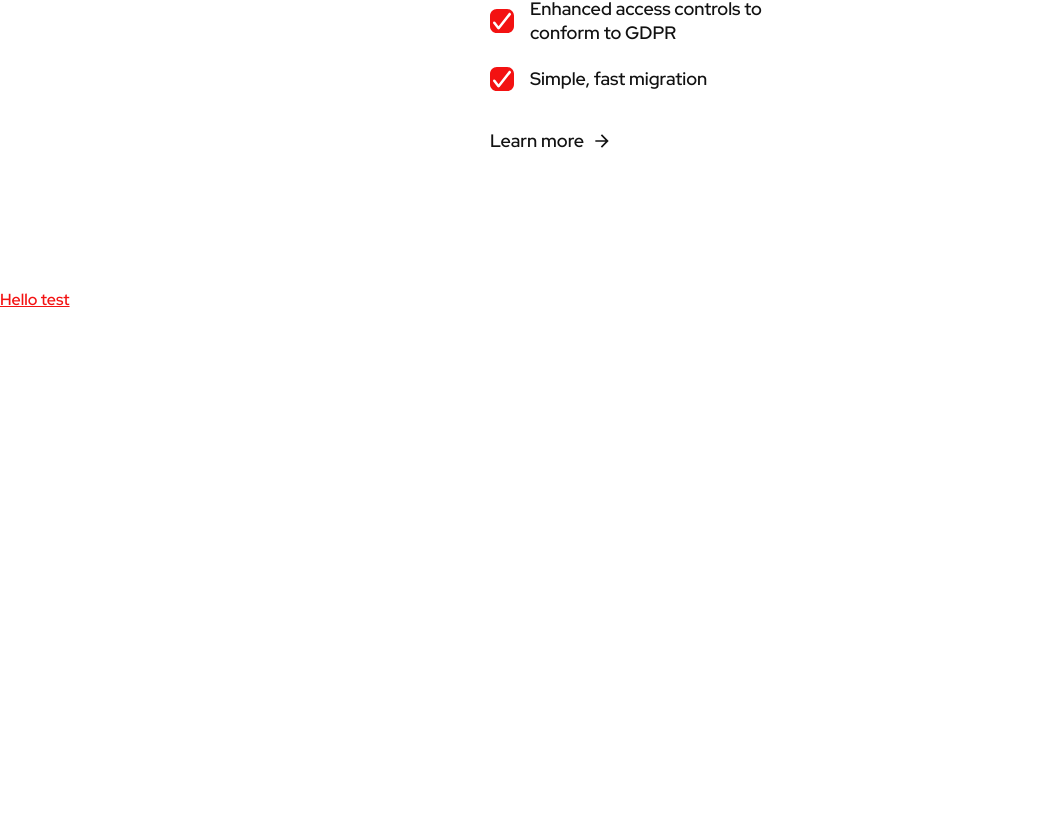
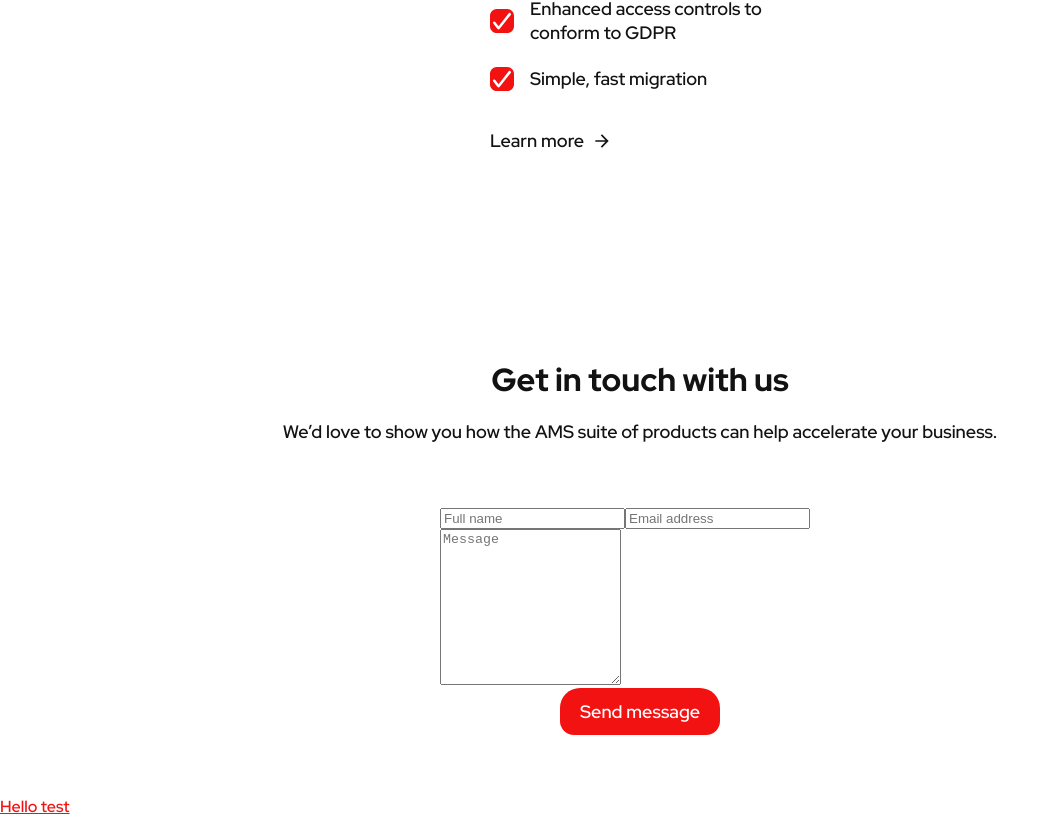
Before and after one commit to kierandrewett/6.2-ams-website, a Next.js app: page / in a window 1280 px wide. Shown: the part 2506-3323 px from the top of the page, without its empty margins (0-1056 px from the left). Before the commit the page ends 2816 px from the top, so only its background shows below. Built offline with nearby package versions, Linux system fonts and the light colour scheme.

Commit message:
🗃️ Add contact form with database connection

```diff
--- a/next.config.js
+++ b/next.config.js
@@ -3,7 +3,7 @@ import { useID } from '@dothq/id';
 /** @type {import('next').NextConfig} */
 const nextConfig = {
     reactStrictMode: true,
-    output: "export",
+    output: process.env.HTML ? "export" : "standalone",
     distDir: "dist",
     webpack: (config, ctx) => {
         return config;
--- a/package.json
+++ b/package.json
@@ -10,9 +10,11 @@
         "lint": "node scripts/build.js lint"
     },
     "dependencies": {
+        "@planetscale/database": "^1.7.0",
         "@types/node": "20.1.0",
         "@types/react": "18.2.6",
         "@types/react-dom": "18.2.4",
+        "axios": "^1.4.0",
         "clsx": "^1.2.1",
         "next": "13.4.1",
         "prettier": "^2.8.8",
--- /dev/null
+++ b/src/lib/database.ts
@@ -0,0 +1,11 @@
+import { connect } from "@planetscale/database";
+
+export const openDatabaseConnection = () => {
+	const conn = connect({
+		host: process.env.DATABASE_HOST,
+		username: process.env.DATABASE_USERNAME,
+		password: process.env.DATABASE_PASSWORD
+	});
+
+	return conn;
+};
--- /dev/null
+++ b/src/pages/api/contact.ts
@@ -0,0 +1,65 @@
+import { NextApiRequest, NextApiResponse } from "next";
+import { openDatabaseConnection } from "../../lib/database";
+
+const emailRegex =
+	/([-!#-'*+/-9=?A-Z^-~]+(\.[-!#-'*+/-9=?A-Z^-~]+)*|"([]!#-[^-~ \t]|(\\[\t -~]))+")@([0-9A-Za-z]([0-9A-Za-z-]{0,61}[0-9A-Za-z])?(\.[0-9A-Za-z]([0-9A-Za-z-]{0,61}[0-9A-Za-z])?)*|\[((25[0-5]|2[0-4][0-9]|1[0-9]{2}|[1-9]?[0-9])(\.(25[0-5]|2[0-4][0-9]|1[0-9]{2}|[1-9]?[0-9])){3}|IPv6:((((0|[1-9A-Fa-f][0-9A-Fa-f]{0,3}):){6}|::((0|[1-9A-Fa-f][0-9A-Fa-f]{0,3}):){5}|[0-9A-Fa-f]{0,4}::((0|[1-9A-Fa-f][0-9A-Fa-f]{0,3}):){4}|(((0|[1-9A-Fa-f][0-9A-Fa-f]{0,3}):)?(0|[1-9A-Fa-f][0-9A-Fa-f]{0,3}))?::((0|[1-9A-Fa-f][0-9A-Fa-f]{0,3}):){3}|(((0|[1-9A-Fa-f][0-9A-Fa-f]{0,3}):){0,2}(0|[1-9A-Fa-f][0-9A-Fa-f]{0,3}))?::((0|[1-9A-Fa-f][0-9A-Fa-f]{0,3}):){2}|(((0|[1-9A-Fa-f][0-9A-Fa-f]{0,3}):){0,3}(0|[1-9A-Fa-f][0-9A-Fa-f]{0,3}))?::(0|[1-9A-Fa-f][0-9A-Fa-f]{0,3}):|(((0|[1-9A-Fa-f][0-9A-Fa-f]{0,3}):){0,4}(0|[1-9A-Fa-f][0-9A-Fa-f]{0,3}))?::)((0|[1-9A-Fa-f][0-9A-Fa-f]{0,3}):(0|[1-9A-Fa-f][0-9A-Fa-f]{0,3})|(25[0-5]|2[0-4][0-9]|1[0-9]{2}|[1-9]?[0-9])(\.(25[0-5]|2[0-4][0-9]|1[0-9]{2}|[1-9]?[0-9])){3})|(((0|[1-9A-Fa-f][0-9A-Fa-f]{0,3}):){0,5}(0|[1-9A-Fa-f][0-9A-Fa-f]{0,3}))?::(0|[1-9A-Fa-f][0-9A-Fa-f]{0,3})|(((0|[1-9A-Fa-f][0-9A-Fa-f]{0,3}):){0,6}(0|[1-9A-Fa-f][0-9A-Fa-f]{0,3}))?::)|(?!IPv6:)[0-9A-Za-z-]*[0-9A-Za-z]:[!-Z^-~]+)])/;
+
+export default async function (req: NextApiRequest, res: NextApiResponse) {
+	const error = (code: number, message: string) =>
+		res.status(code).json({
+			ok: false,
+			message
+		});
+
+	if (req.method == "POST") {
+		try {
+			const body = req.body;
+
+			if (
+				!body.name ||
+				!body.emailAddress ||
+				!body.message ||
+				!body.name.trim().length ||
+				!body.emailAddress.trim().length ||
+				!body.message.trim().length
+			) {
+				return error(400, "Missing required fields.");
+			}
+
+			if (!emailRegex.test(body.emailAddress)) {
+				return error(400, "Invalid email address.");
+			}
+
+			try {
+				const db = openDatabaseConnection();
+
+				await db.execute(`CREATE TABLE IF NOT EXISTS messages (
+                    id int NOT NULL PRIMARY KEY AUTO_INCREMENT,
+                    name varchar(255) NOT NULL,
+                    emailAddress varchar(255) NOT NULL,
+                    message text NOT NULL,
+                    createdAt datetime(3) NOT NULL DEFAULT current_timestamp(3)
+                );`);
+
+				const inserted = await db.execute(
+					`INSERT INTO messages (name, emailAddress, message) VALUES (?, ?, ?)`,
+					[body.name, body.emailAddress, body.message]
+				);
+
+				const record = await db.execute(`SELECT * FROM messages WHERE id=?`, [
+					inserted.insertId
+				]);
+
+				return res.status(200).send(record.rows[0] || {});
+			} catch (e) {
+				console.error(e);
+				return error(500, "Could not send message, database problem.");
+			}
+		} catch (e: any) {
+			return error(400, "Field validation failed.");
+		}
+	} else {
+		res.status(405).send("405 Method Not Allowed");
+		return;
+	}
+}
--- a/src/pages/index.tsx
+++ b/src/pages/index.tsx
@@ -17,8 +17,67 @@ import { Database } from "../icons/Database";
 import { FilledCheck } from "../icons/FilledCheck";
 import { Graphs } from "../icons/Graphs";
 
+enum FormState {
+	Idle,
+	Submitting,
+	Error,
+	Success
+}
+
+const wait = async (ms: number) => new Promise((r) => setTimeout(() => r(1), ms));
+
+const isJSON = (str: string) => {
+	try {
+		JSON.parse(str);
+	} catch (e) {
+		return false;
+	}
+	return true;
+};
+
 export default function Home() {
-	const [count, setCount] = React.useState(0);
+	const [formState, setFormState] = React.useState(FormState.Idle);
+	const [formError, setFormError] = React.useState<any>();
+
+	const onFormSubmit = async (e: React.FormEvent<HTMLFormElement>) => {
+		e.preventDefault();
+		e.stopPropagation();
+
+		const form = e.target as HTMLFormElement;
+
+		const name = form.elements.namedItem("name") as HTMLInputElement;
+		const emailAddress = form.elements.namedItem("email_address") as HTMLInputElement;
+		const message = form.elements.namedItem("message") as HTMLTextAreaElement;
+
+		if (!name || !emailAddress || !message) return;
+
+		setFormError(null);
+		setFormState(FormState.Submitting);
+
+		await wait(1000);
+
+		fetch("/api/contact", {
+			method: "POST",
+			headers: {
+				Accept: "application/json",
+				"Content-Type": "application/json"
+			},
+			body: JSON.stringify({
+				name: name.value,
+				emailAddress: emailAddress.value,
+				message: message.value
+			})
+		}).then(async (res) => {
+			const text = await res.text();
+
+			if (res.status == 200) {
+				setFormState(FormState.Success);
+			} else {
+				setFormState(FormState.Error);
+				setFormError(isJSON(text) ? JSON.parse(text).message : text);
+			}
+		});
+	};
 
 	return (
 		<Layout page={"home"}>
@@ -225,6 +284,93 @@ export default function Home() {
 					</ul>
 				</HeroBody>
 			</Hero>
+
+			<Hero id={"home-hero-ams-contact"}>
+				<HeroBody className={"jc-center ai-center gap-lg"}>
+					<div className={"flex dir-col gap-sm ai-center jc-center"}>
+						<h2>Get in touch with us</h2>
+						<p>
+							We’d love to show you how the AMS suite of products can help accelerate
+							your business.
+						</p>
+					</div>
+
+					{formState !== FormState.Success ? (
+						<form
+							className={"ams-form"}
+							style={{ maxWidth: "400px", minWidth: "400px" }}
+							onSubmit={(e) => onFormSubmit(e)}
+						>
+							<label
+								className={"ams-visually-hidden"}
+								htmlFor={"ams-contact-form--name"}
+							>
+								Full name:
+							</label>
+							<input
+								id={"ams-contact-form--name"}
+								className={"ams-input"}
+								type={"text"}
+								name={"name"}
+								placeholder={"Full name"}
+								disabled={formState == FormState.Submitting}
+								required
+							/>
+							<label
+								className={"ams-visually-hidden"}
+								htmlFor={"ams-contact-form--email_address"}
+							>
+								Email address:
+							</label>
+							<input
+								id={"ams-contact-form--email_address"}
+								className={"ams-input"}
+								type={"email"}
+								name={"email_address"}
+								placeholder={"Email address"}
+								disabled={formState == FormState.Submitting}
+								required
+							/>
+							<label
+								className={"ams-visually-hidden"}
+								htmlFor={"ams-contact-form--message"}
+							>
+								Enter a message:
+							</label>
+							<textarea
+								id={"ams-contact-form--message"}
+								className={"ams-input"}
+								name={"message"}
+								placeholder={"Message"}
+								minLength={25}
+								disabled={formState == FormState.Submitting}
+								style={{
+									resize: "vertical",
+									minHeight: "150px",
+									maxHeight: "300px"
+								}}
+								required
+							/>
+
+							{formState == FormState.Error && <Highlight>{formError}</Highlight>}
+
+							<Button
+								colour={"red"}
+								type={"submit"}
+								style={{ margin: "0 auto" }}
+								disabled={formState == FormState.Submitting}
+							>
+								{formState == FormState.Submitting ? "Sending..." : "Send message"}
+							</Button>
+						</form>
+					) : (
+						<p style={{ height: "400px" }}>
+							Thank you! We have received your message and will get back to you
+							shortly.
+						</p>
+					)}
+				</HeroBody>
+			</Hero>
 		</Layout>
 	);
 }
--- /dev/null
+++ b/src/styles/components/form.scss
@@ -0,0 +1,17 @@
+.ams-form {
+	display: flex;
+	flex-direction: column;
+	gap: 1rem;
+}
+
+.ams-input {
+	display: flex;
+	appearance: none;
+	border: none;
+	padding: 0.75rem 1rem;
+	font-size: 1rem;
+	font-family: inherit;
+	background-color: var(--ams-white);
+	border-radius: 0.5rem;
+	transition: 0.05s outline ease-in-out;
+}
```
Also changed, not shown: 2 other files (tests, documents, lock files or other folders).
